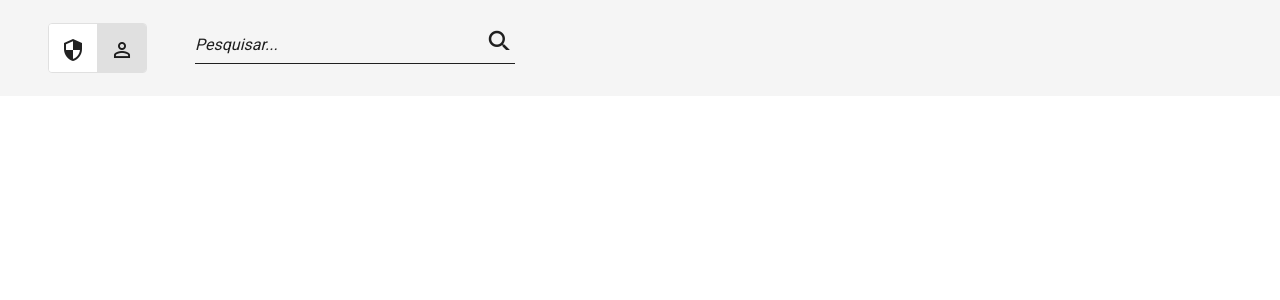
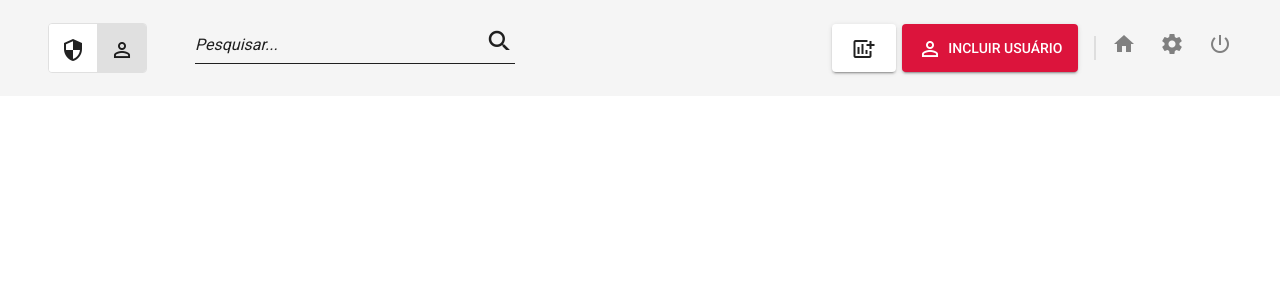
Before and after one commit to andreyliporage/DesafioSys, an Angular app: page / in a window 1280 px wide. Shown: the top 300 px of the page. Built offline with nearby package versions, Linux system fonts and the light colour scheme.

Commit message:
header finalizado

```diff
--- a/src/app/shared/header/header.component.css
+++ b/src/app/shared/header/header.component.css
@@ -6,6 +6,22 @@ mat-button-toggle-group {
     margin-right: 3rem;
 }
 
-.example-spacer {
+.spacer {
     flex: 1 1 auto;
-  }
+}
+
+.actions {
+    margin-right: 1rem;
+}
+
+.separador {
+    height: 1.5rem;
+    width: 0.1rem;
+    opacity: 0.2;
+    background-color: gray;
+    margin-right: 1rem;
+}
+
+.icons {
+    color: gray;
+}
--- a/src/app/shared/header/header.component.html
+++ b/src/app/shared/header/header.component.html
@@ -6,5 +6,18 @@
 
   <app-pesquisa></app-pesquisa>
 
-  <span class="example-spacer"></span>
+  <span class="spacer"></span>
+
+  <div class="actions">
+    <button mat-raised-button style="margin-right: 0.4rem; height: 3rem;"><mat-icon>add_chart</mat-icon></button>
+    <button mat-raised-button style="background-color: crimson; color: white; height: 3rem;"><mat-icon style="margin-right: 0.4rem;">perm_identity</mat-icon>INCLUIR USUÁRIO</button>
+  </div>
+
+  <span class="separador"></span>
+
+  <div class="icons">
+    <mat-icon style="margin-right: 1.5rem;">home</mat-icon>
+    <mat-icon style="margin-right: 1.5rem;">settings</mat-icon>
+    <mat-icon>power_settings_new</mat-icon>
+  </div>
 </mat-toolbar>
```
